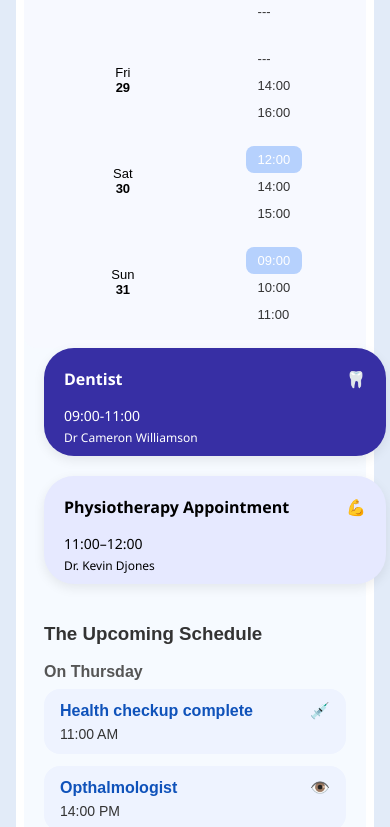
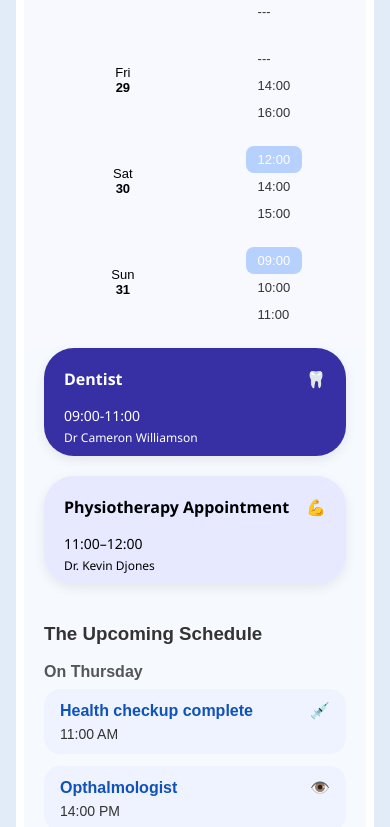
Before and after one commit to rajat0738/healthCare, a React (Vite) app: page / in a window 390 px wide. Shown: the part 2453-3280 px from the top of the page. Built offline with nearby package versions, Linux system fonts and the light colour scheme.

Commit message:
Responsive Dashboard 2

```diff
--- a/src/index.css
+++ b/src/index.css
@@ -239,6 +239,7 @@ body {
   }
   .appts {
     padding: 0 20px !important;
+    width: auto !important;
   }
   .appt-card {
     width: 100% !important;
```
